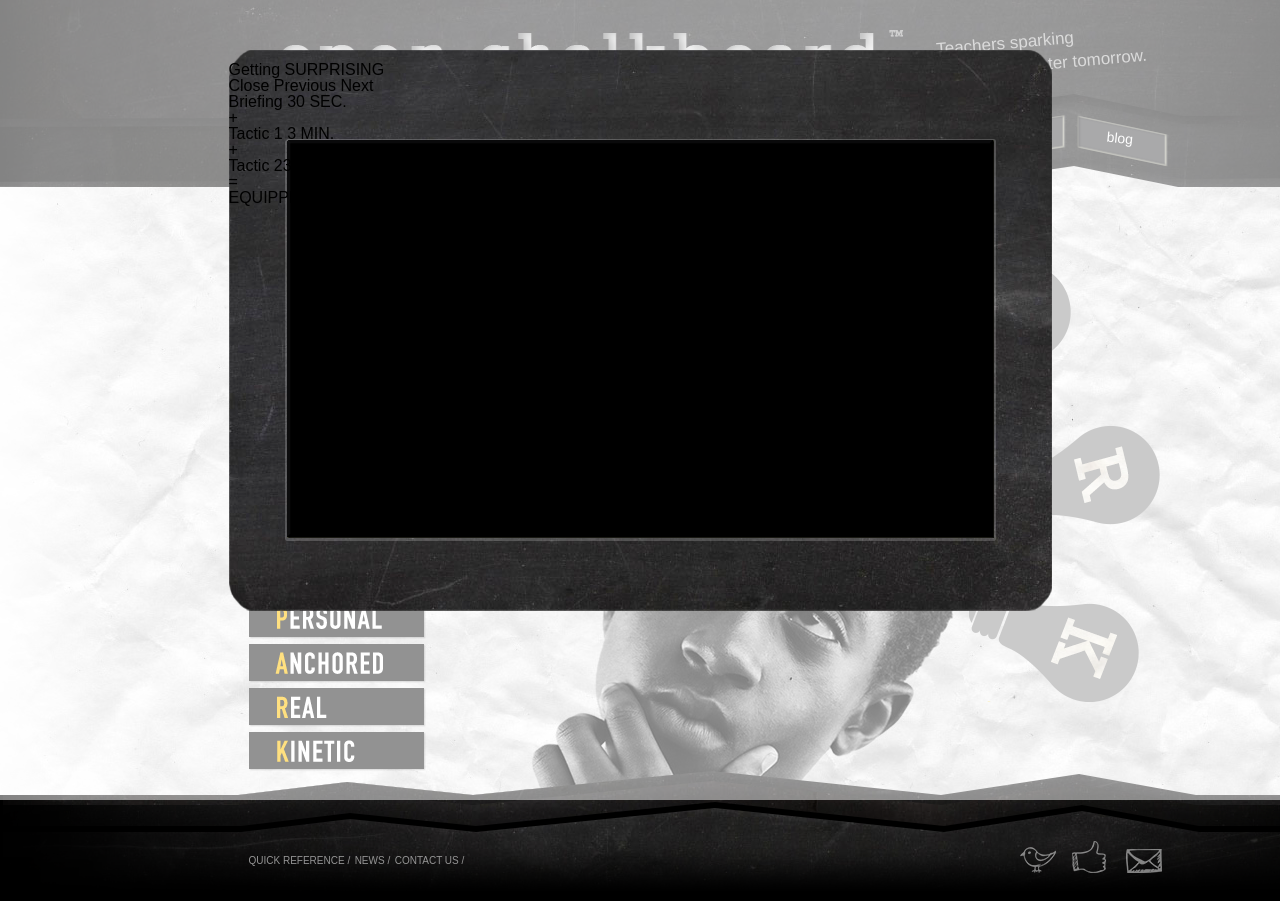
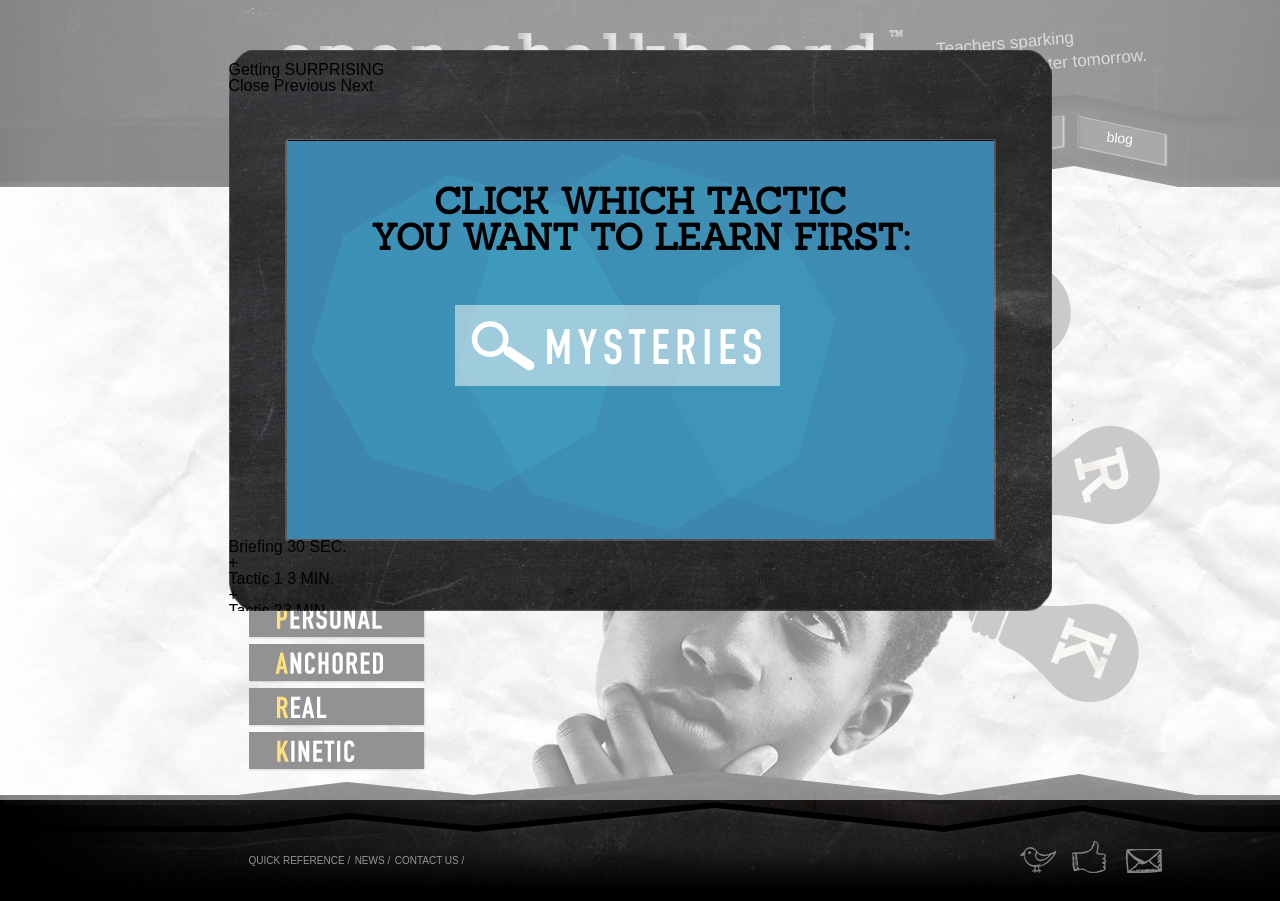
Before and after one commit to htakahashi/openchalkboard-dev, a WordPress theme: template front-page.php in a window 1280 px wide; the page is wider, and only the part inside the window is pictured. Run offline with PHP 8.4 and a stand-in for WordPress, Linux system fonts and the light colour scheme; the site name, menu and one post (Sample post) are stand-ins, and other content is empty; some libraries are stand-ins or nearby versions.

Commit message:
adding slide 2
Signed-off-by: Dustin Christensen <dustyman@gmail.com>

```diff
--- a/footer.php
+++ b/footer.php
@@ -877,6 +877,14 @@
 						This video is best viewed in Chrome.
 		      </video>
 				</div><!-- /#surprising01 -->
+
+				<div id="surprising02" class="slide active">
+					<div id="surprising02-bkg">
+						<p class="title">Click which tactic<br />you want to learn first:</p>
+						<div id="button1"></div>
+			      <button id="mysteries-btn" type="button">Mysteries</button>
+					</div>
+				</div><!-- /#surprising02 -->
 			</div>
 
 	  	<ul id="progress-surprising">
--- a/style.css
+++ b/style.css
@@ -1228,3 +1228,43 @@ body#home #foot-rpt #foot-bkg {
 #bkg-modal-s div#module-content-s #surprising02 {
   display: block;
 }
+#bkg-modal-s div#module-content-s #surprising02 div#surprising02-bkg {
+  display: block;
+  background: url(img/surprising02-bkg.png) no-repeat;
+  height: 398px;
+}
+#bkg-modal-s div#module-content-s #surprising02 div#surprising02-bkg p.title {
+  font-size: 36px;
+  font-family: 'Sanchez';
+  color: #000000;
+  text-transform: uppercase;
+  text-align: center;
+  padding-top: 42px;
+  font-weight: 600;
+}
+#bkg-modal-s div#module-content-s #surprising02 div#surprising02-bkg div#button1 {
+  display: block;
+  background-color: #ffffff;
+  opacity: .5;
+  width: 325px;
+  height: 81px;
+  margin-left: 168px;
+  margin-top: 50px;
+}
+#bkg-modal-s div#module-content-s #surprising02 div#surprising02-bkg button#mysteries-btn {
+  display: block;
+  background-color: #ffffff;
+  width: 325px;
+  height: 81px;
+  margin-left: 168px;
+  margin-top: -79px;
+  font-size: 49px;
+  border: none;
+  color: #ffffff;
+  text-transform: uppercase;
+  font-family: 'bern_sans_ctregular';
+  letter-spacing: 6px;
+  padding-left: 85px;
+  background: url(img/magnifying-glass.png) no-repeat;
+  background-position: 16px 14px;
+}
```
Also changed, not shown: less/main.less (+46 -0 lines), img/magnifying-glass.png (added), img/surprising02-bkg.png (added), img/white-spark.png (added).
